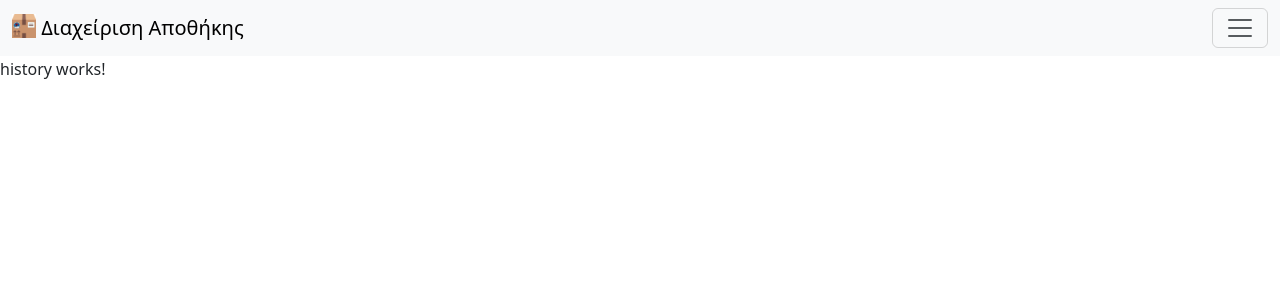
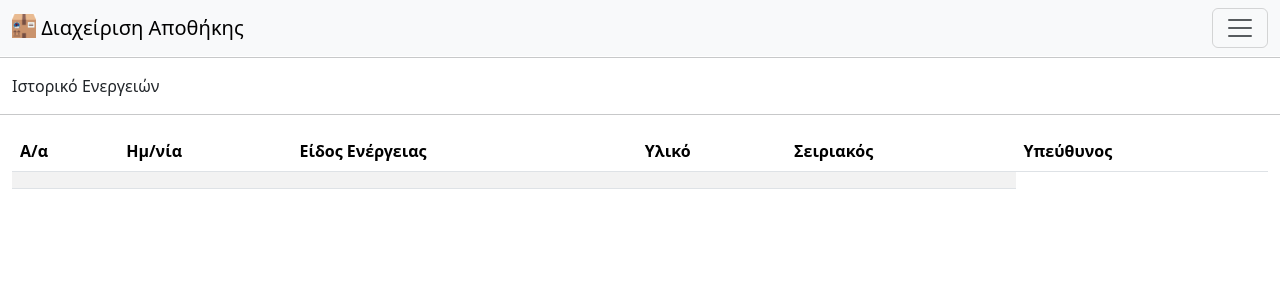
Before and after one commit to happyDebugging/hrt-mg-warehouse, an Angular app: page /history in a window 1280 px wide. Shown: the top 300 px of the page. Built offline with nearby package versions, Linux system fonts and the light colour scheme; no server answers; sample sign-in values are in the browser's storage.

Commit message:
Added History preview page and functionality for fetching history lines.

```diff
--- a/src/app/app.component.html
+++ b/src/app/app.component.html
@@ -117,9 +117,9 @@
               </li>
             </ul>
           </li>
-          <!-- <li class="nav-item">
+          <li  *ngIf="loggedInUserPermissions == 'All'" class="nav-item">
             <a class="nav-link active" data-bs-toggle="offcanvas" data-bs-target="#offcanvasNavbar" routerLink="history">Ιστορικό</a>
-          </li> -->
+          </li>
           <!-- <li class="nav-item">
             <a class="nav-link active" data-bs-toggle="offcanvas" data-bs-target="#offcanvasNavbar" routerLink="admin">Κέντρο Διαχείρισης</a>
           </li> -->
--- a/src/app/history/history.component.html
+++ b/src/app/history/history.component.html
@@ -1 +1,34 @@
-<p>history works!</p>
+<hr>
+<div class="container-fluid">
+    <p>Ιστορικό Ενεργειών</p>
+</div>
+
+<hr>
+
+<div class="container-fluid">
+
+    <div class="table-responsive">
+    <table class="table table-striped table-responsive">
+        <thead>
+            <tr>
+                <th scope="col">Α/α</th>
+                <th scope="col">Ημ/νία</th>
+                <th scope="col">Είδος Ενέργειας</th>
+                <th scope="col">Υλικό</th>
+                <th scope="col">Σειριακός</th>
+                <th scope="col">Υπεύθυνος</th>
+            </tr>
+        </thead>
+        <tbody>
+            <tr *ngFor="let historyLine of historyLinesList; index as i;">
+                <th scope="row">{{ historyLine.Date }}</th>
+                <td>{{ historyLine.ActionType }}</td>
+                <td>{{ historyLine.MaterialName }}</td>
+                <td>{{ historyLine.SerialNumber }}</td>
+                <td>{{ historyLine.Responsible }}</td>
+            </tr>
+        </tbody>
+    </table>
+</div>
+
+</div>
--- a/src/app/history/history.component.ts
+++ b/src/app/history/history.component.ts
@@ -1,4 +1,7 @@
 import { Component } from '@angular/core';
+import { DbFunctionService } from '../shared/services/db-functions.service';
+import { map, Subscription } from 'rxjs';
+import { HistoryLines } from '../shared/models/history-lines.model';
 
 @Component({
   selector: 'app-history',
@@ -7,4 +10,76 @@ import { Component } from '@angular/core';
 })
 export class HistoryComponent {
 
+  historyLinesList = [{
+    Id: '',
+    Date: '',
+    ActionType: '',
+    MaterialName: '',
+    SerialNumber: '',
+    Responsible: ''
+  }];
+
+  getHistoryLines: Subscription = new Subscription;
+
+  constructor(private dbFunctionService: DbFunctionService) { }
+
+  ngOnInit() {
+
+  }
+
+  GetHistoryLines() {
+    this.getHistoryLines = this.dbFunctionService.getMaterialLinesFromDb()
+      .pipe(map((response: any) => {
+        let markerArray: HistoryLines[] = [];
+
+        for (const key in response) {
+          if (response.hasOwnProperty(key)) {
+
+            markerArray.push({ ...response[key], Id: key })
+
+          }
+        }
+
+        return markerArray.reverse();
+
+      }))
+      .subscribe(
+        (res: any) => {
+          if ((res != null) || (res != undefined)) {
+            //console.log(res)
+            const responseData = new Array<HistoryLines>(...res);
+
+            for (const data of responseData) {
+
+              const resObj = new HistoryLines();
+
+              resObj.Id = data.Id;
+              resObj.Date = data.Date;
+              resObj.ActionType = data.ActionType;
+              resObj.MaterialName = data.MaterialName;
+              resObj.SerialNumber = data.SerialNumber;
+              resObj.Responsible = data.Responsible;
+
+              this.historyLinesList.push(resObj);
+
+            }
+
+            this.historyLinesList.reverse();
+
+          }
+        },
+        err => {
+          //console.log(err);
+        }
+      );
+  }
+
+  ngOnDestroy() {
+
+    if (this.getHistoryLines && !this.getHistoryLines.closed) {
+      this.getHistoryLines.unsubscribe();
+    }
+
+  }
+
 }
--- a/src/app/material-lines/material-lines.component.ts
+++ b/src/app/material-lines/material-lines.component.ts
@@ -120,7 +120,7 @@ export class MaterialLinesComponent {
 
     this.RemoveMaterialDetailsFromLocalStorage();
 
-    this.GetFMaterialLines();
+    this.GetMaterialLines();
   }
 
   // GetLoggedInUserDetails() {
@@ -172,7 +172,7 @@ export class MaterialLinesComponent {
 
   // }
 
-  GetFMaterialLines() {
+  GetMaterialLines() {
     this.availableMaterialsList = [];
     this.damagedMaterialsList = [];
     this.deletedMaterialsList = [];
--- /dev/null
+++ b/src/app/shared/models/history-lines.model.ts
@@ -0,0 +1,8 @@
+export class HistoryLines {
+    Id!: any;
+    Date!: string;
+    ActionType!: string;
+    MaterialName!: string;
+    SerialNumber!: string;
+    Responsible!: string;
+}
--- a/src/app/shared/services/db-functions.service.ts
+++ b/src/app/shared/services/db-functions.service.ts
@@ -3,6 +3,7 @@ import { HttpClient } from '@angular/common/http';
 import { environment } from '../../../environments/environment';
 import { MaterialLines } from '../models/material-lines.model';
 import { Users } from '../models/users.model';
+import { HistoryLines } from '../models/history-lines.model';
 
 @Injectable()
 export class DbFunctionService {
@@ -140,5 +141,20 @@ export class DbFunctionService {
     }
 
 
+    geHistoryLinesFromDb() {
+        let options: any = {
+            headers: { "Access-Control-Allow-Origin": "*" },
+            observe: 'response'
+        }
+        return this.http.get<HistoryLines>(environment.databaseURL + environment.historyLinesTable + '.json');
+    }
+
+    postHistoryLinesToDb(historyLine: HistoryLines) {
+        let options: any = {
+            headers: { "Access-Control-Allow-Origin": "*" },
+            observe: 'response'
+        }
+        return this.http.post(environment.databaseURL + environment.historyLinesTable + '.json', historyLine, options);
+    }
 
 }
--- a/src/environments/environment.development.ts
+++ b/src/environments/environment.development.ts
@@ -6,5 +6,5 @@ export const environment = {
     databaseURL: "https://hrt-mg-warehouse-default-rtdb.europe-west1.firebasedatabase.app/",
     materialLinesTable: '/materialLines',
     usersTable: '/users',
-
+    historyLinesTable: '/history',
 };
--- a/src/environments/environment.ts
+++ b/src/environments/environment.ts
@@ -6,5 +6,5 @@ export const environment = {
     databaseURL: "https://hrt-mg-warehouse-default-rtdb.europe-west1.firebasedatabase.app/",
     materialLinesTable: '/materialLines',
     usersTable: '/users',
-
+    historyLinesTable: '/history',
 };
```
